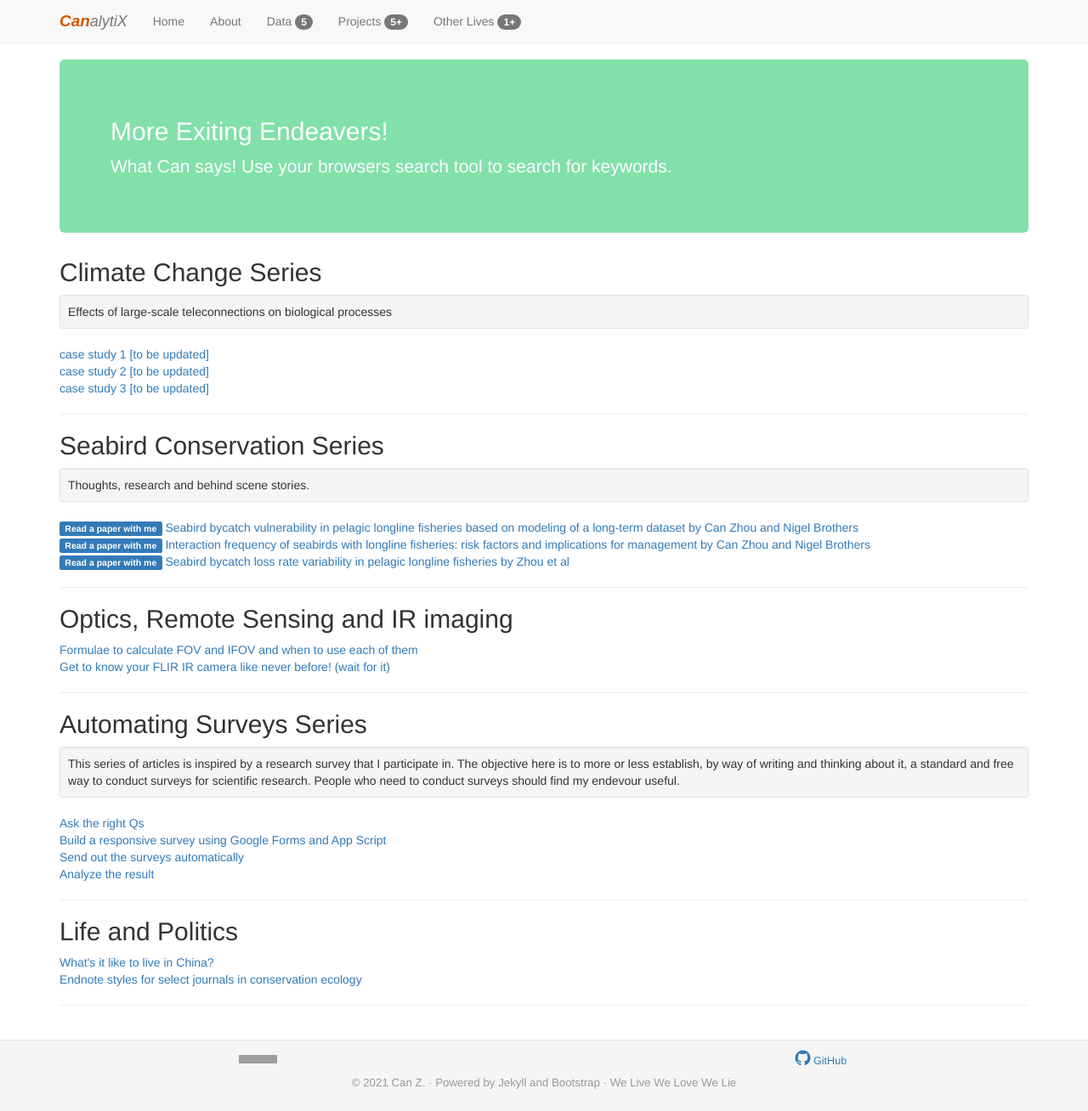
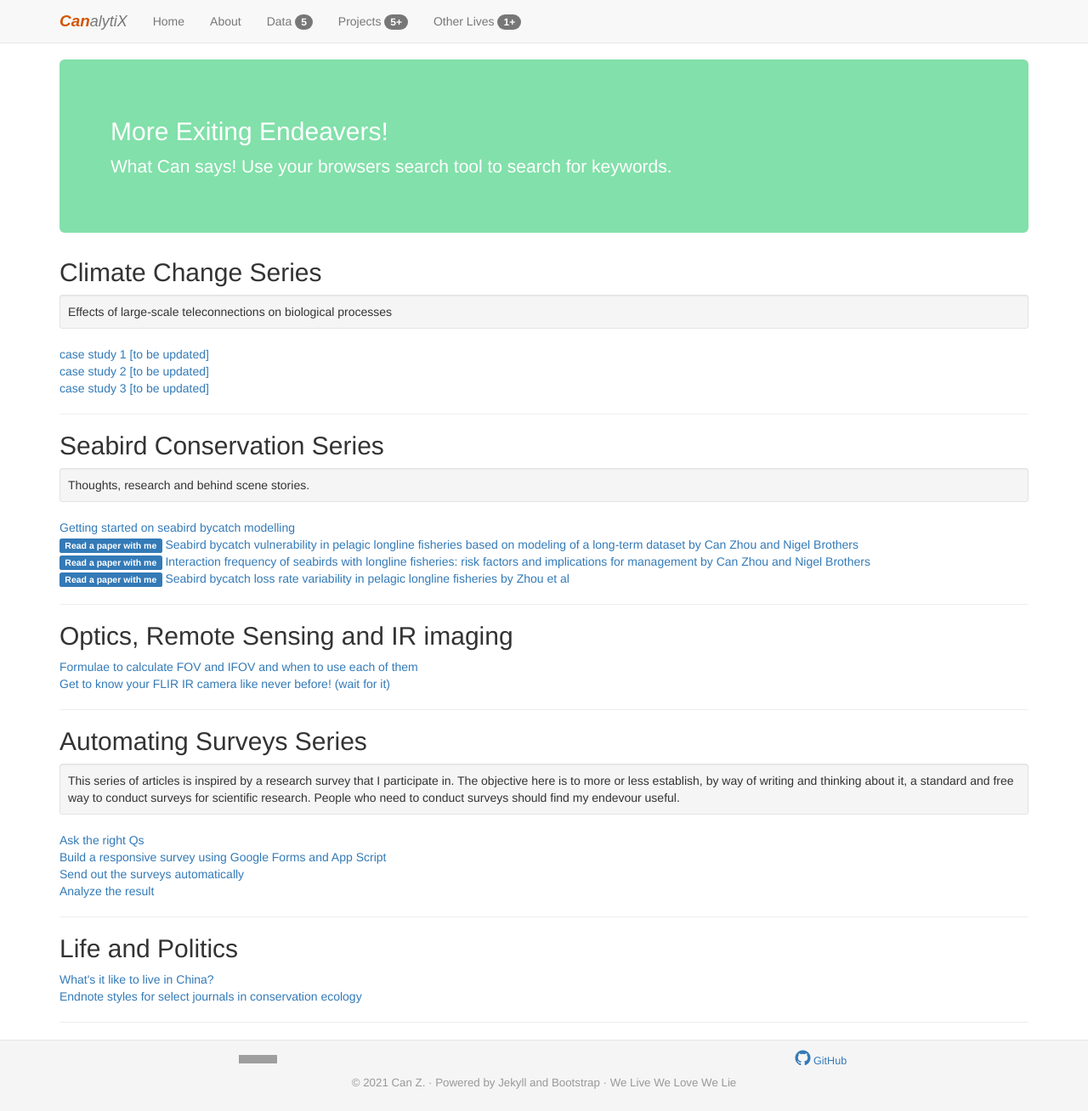
Before and after one commit to HVoltBb/HVoltBb.github.io, a Jekyll site: the page built from random/index.html, in a window 1280 px wide and 1308 px high. Shown: the whole window at 85% size. Built offline with Jekyll 4.4.1, drawn with Linux system fonts in a browser that asks for light colours; comment, search, counter and statistics services are not loaded; grey boxes are pictures that could not be loaded.

Commit message:
Update index.html

```diff
--- a/random/index.html
+++ b/random/index.html
@@ -32,6 +32,9 @@ description: Blog posts on optics, thermodynamics and more
 <h2>Seabird Conservation Series</h2>
 <div class="well well-sm">
 	Thoughts, research and behind scene stories.
+</div>
+<div class="blog-post">
+	<a href="./posts/getting_started.html">Getting started on seabird bycatch modelling</a>
 </div>
 <div class='blog-post'>
 	<span class="label label-primary">Read a paper with me</span>
```
